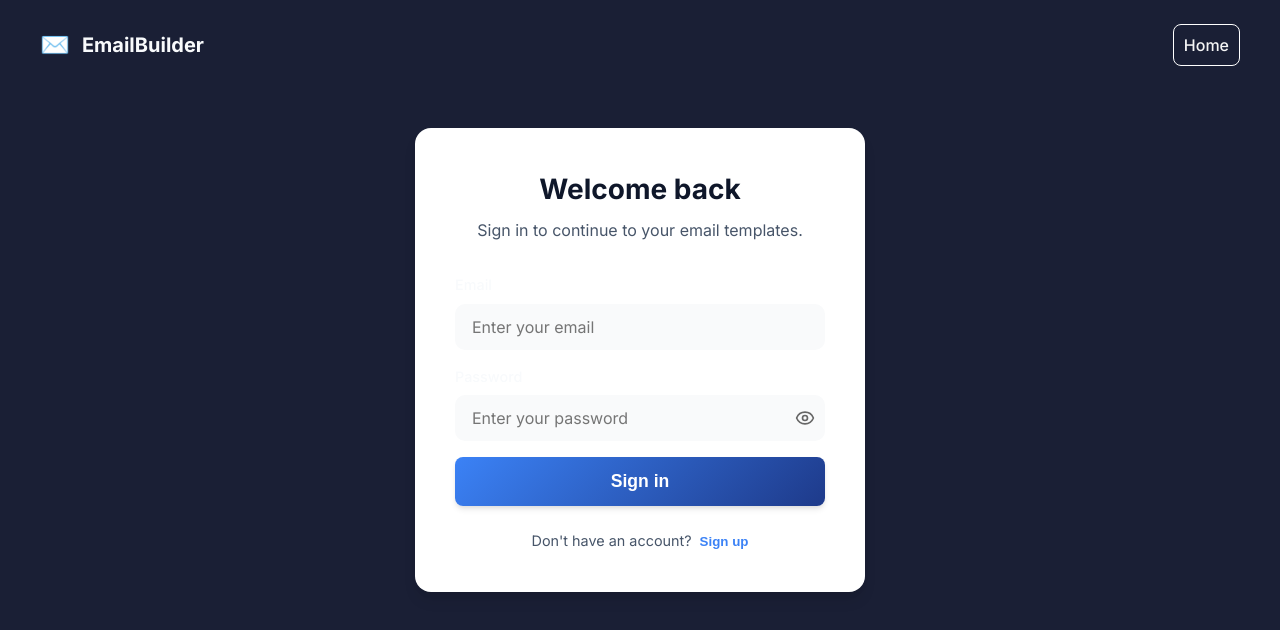
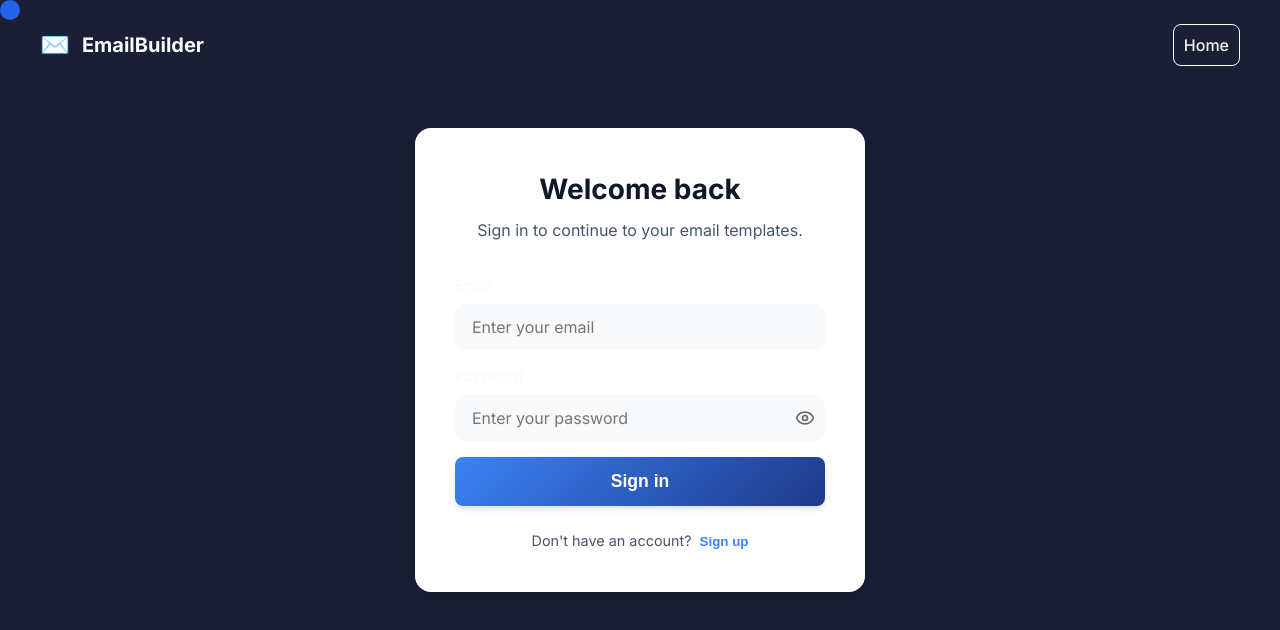
Before and after one commit to nidhiisinghh/email-template-builder, a React (Vite) app: page /auth in a window 1280 px wide. Shown: the top 630 px of the page. Built offline with nearby package versions, Linux system fonts and the light colour scheme.

Commit message:
mouse follower element

```diff
--- a/src/App.css
+++ b/src/App.css
@@ -1512,14 +1512,14 @@ body {
   border-radius: 6px;
   cursor: pointer;
   font-weight: 600;
-   color: white;
+  color: white;
   transition: var(--transition);
 }
 
 .btn-danger:hover {
   background: #891212;
   color: #ffffff;
-  border-color:#891212 ;
+  border-color: #891212;
 }
 
 .empty-history {
--- a/src/App.jsx
+++ b/src/App.jsx
@@ -10,9 +10,12 @@ import PendingShares from './pages/PendingShares';
 import NotFound from './pages/NotFound';
 import AuthWrapper from './components/AuthWrapper';
 import PublicRoute from './components/PublicRoute';
+import MouseFollower from './components/MouseFollower';
 
 function App() {
   return (
+    <>
+      <MouseFollower />
       <Routes>
         <Route path="/" element={<PublicRoute><HeroPage /></PublicRoute>} />
         <Route path="/auth" element={<PublicRoute><AuthPage /></PublicRoute>} />
@@ -22,6 +25,7 @@ function App() {
         <Route path="/pending-shares" element={<AuthWrapper><PendingShares /></AuthWrapper>} />
         <Route path="*" element={<NotFound />} />
       </Routes>
+    </>
   );
 }
 
--- /dev/null
+++ b/src/components/MouseFollower.jsx
@@ -0,0 +1,47 @@
+import React, { useEffect } from "react";
+import { motion, useSpring } from "framer-motion";
+
+const SPRING_CONFIG = {
+    mass: 0.1,
+    damping: 10,
+    stiffness: 131,
+};
+
+const MouseFollower = () => {
+    const xSpring = useSpring(0, SPRING_CONFIG);
+    const ySpring = useSpring(0, SPRING_CONFIG);
+
+    useEffect(() => {
+        const handleMouseMove = (e) => {
+            // Subtract half the size (10px) to center the 20px cursor
+            xSpring.set(e.clientX - 10);
+            ySpring.set(e.clientY - 10);
+        };
+
+        window.addEventListener("mousemove", handleMouseMove);
+
+        return () => {
+            window.removeEventListener("mousemove", handleMouseMove);
+        };
+    }, [xSpring, ySpring]);
+
+    return (
+        <motion.div
+            style={{
+                x: xSpring,
+                y: ySpring,
+                position: "fixed",
+                top: 0,
+                left: 0,
+                width: "20px",
+                height: "20px",
+                borderRadius: "50%",
+                backgroundColor: "#2563eb", // Blue color
+                pointerEvents: "none", // Ensure clicks pass through
+                zIndex: 9999,
+            }}
+        />
+    );
+};
+
+export default MouseFollower;
```
Lines whose indentation alone changed are shown as unchanged.
